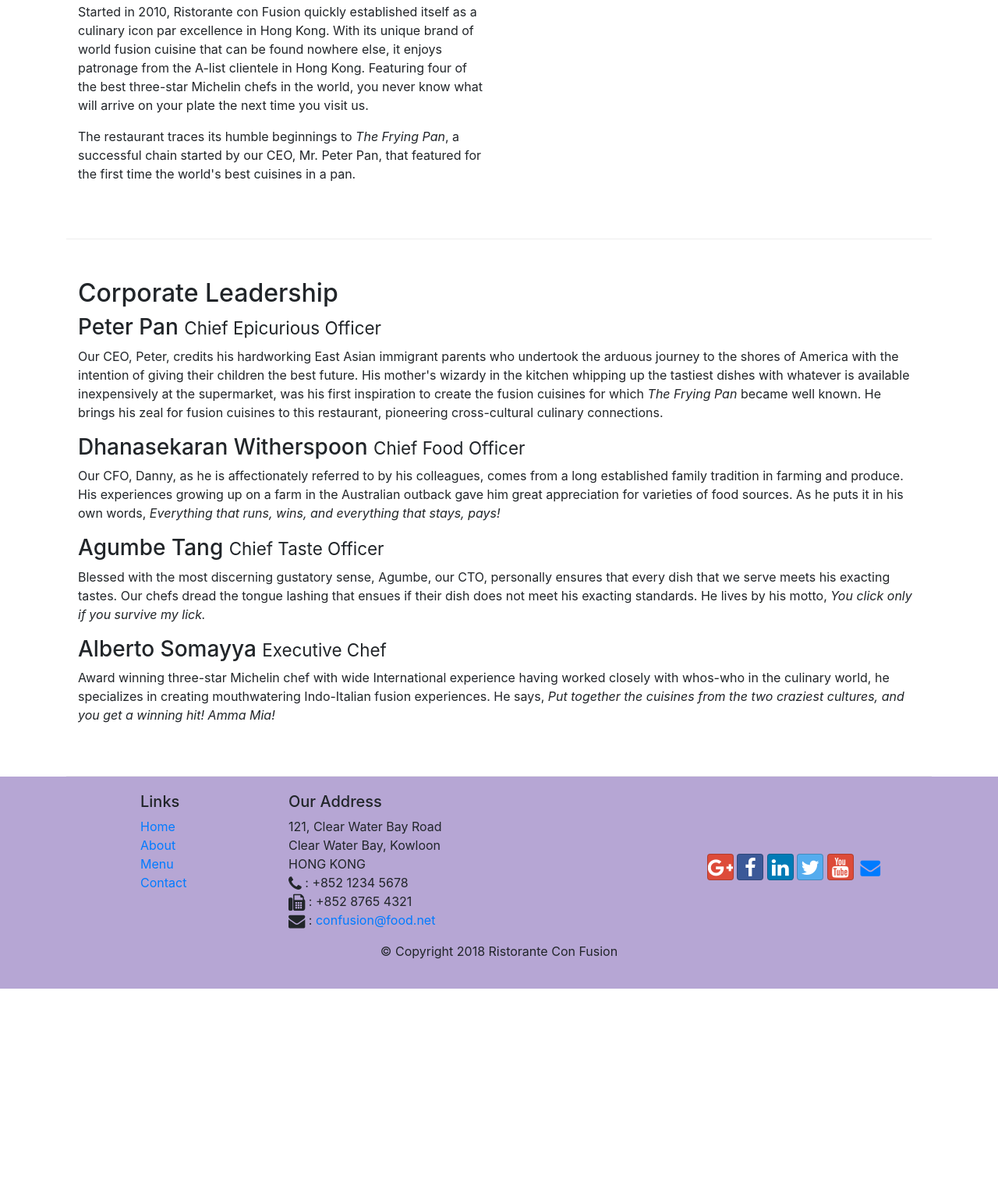
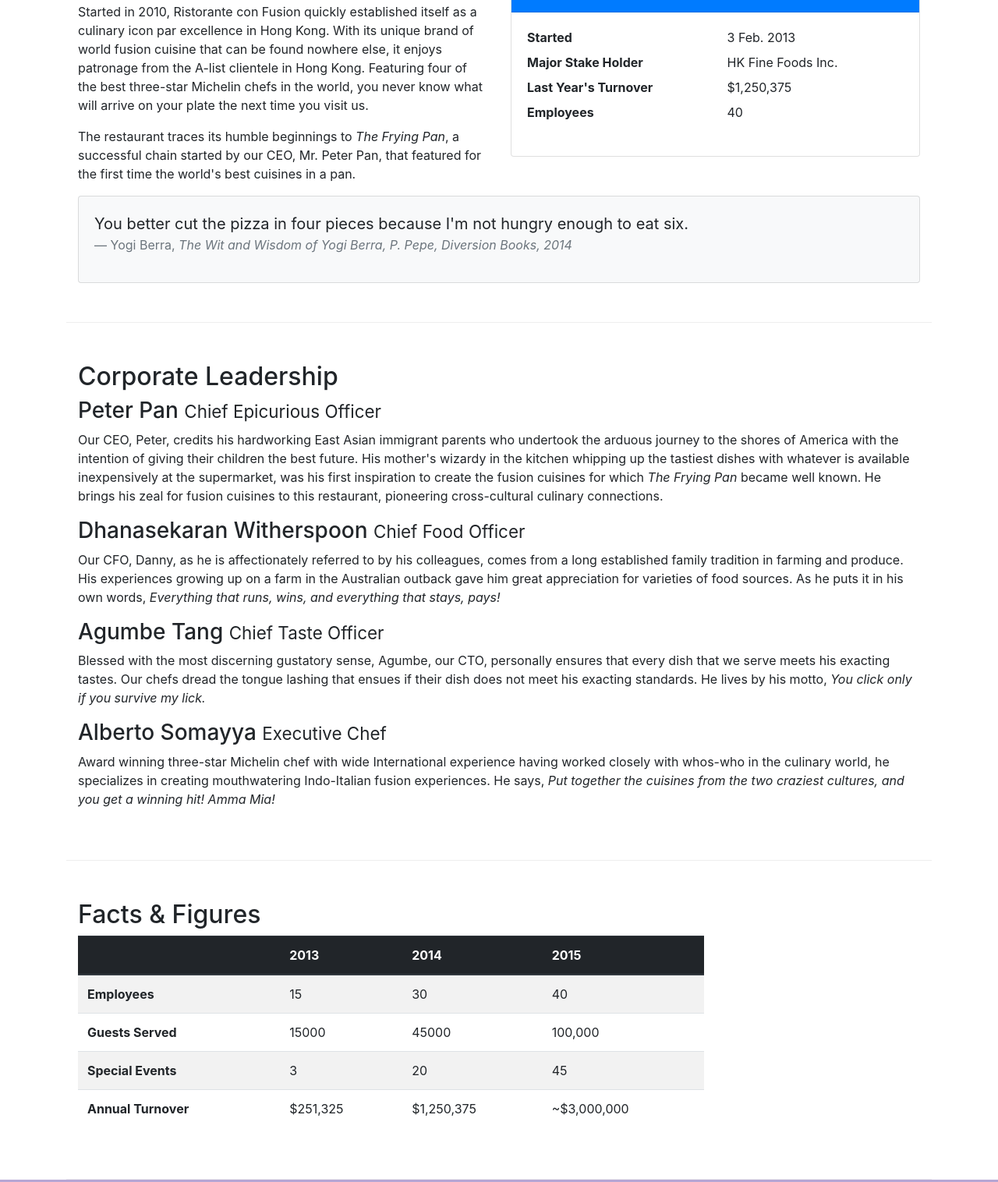
Before and after one commit to tolgakarasay/bootstrap-test, a website: page aboutus.html in a window 1280 px wide. Shown: the part 558-2074 px from the top of the page at 78% size. Before the commit the page ends 1826 px from the top, so only its background shows below. Drawn offline with nearby package versions, Linux system fonts and the light colour scheme.

Commit message:
tables and cards

```diff
--- a/aboutus.html
+++ b/aboutus.html
@@ -74,7 +74,37 @@
                 <p>The restaurant traces its humble beginnings to <em>The Frying Pan</em>, a successful chain started by
                     our CEO, Mr. Peter Pan, that featured for the first time the world's best cuisines in a pan.</p>
             </div>
-            <div>
+            <div class="col-sm">
+                <div class="card">
+                    <h3 class="card-header bg-primary text-white">Facts At a Glance</h3>
+                    <div class="card-body">
+                        <dl class="row">
+                            <dt class="col-6">Started</dt>
+                            <dd class="col-6">3 Feb. 2013</dd>
+                            <dt class="col-6">Major Stake Holder</dt>
+                            <dd class="col-6">HK Fine Foods Inc.</dd>
+                            <dt class="col-6">Last Year's Turnover</dt>
+                            <dd class="col-6">$1,250,375</dd>
+                            <dt class="col-6">Employees</dt>
+                            <dd class="col-6">40</dd>
+                        </dl>
+                    </div>
+                </div>
+            </div>
+            <div class="col-12">
+                <div class="card card-body bg-light">
+                    <blockquote class="blockquote">
+                        <p class="mb-0">
+                            You better cut the pizza in four pieces because
+                            I'm not hungry enough to eat six.
+                        </p>
+                        <footer class="blockquote-footer">Yogi Berra,
+                        <cite title="Source Title">The Wit and Wisdom of Yogi Berra,
+                            P. Pepe, Diversion Books, 2014</cite>
+                        </footer>
+                    </blockquote>
+                </div>
+
             </div>
         </div>
 
@@ -107,6 +137,52 @@
             </div>
         </div>
 
+        <div class="row row-content">
+            <div class="col-12 col-sm-9">
+                <h2>Facts &amp; Figures</h2>
+
+                <div class="table-responsive">
+                    <table class="table table-striped">
+                        <thead class="thead-dark">
+                            <tr>
+                                <th>&nbsp;</th>
+                                <th>2013</th>
+                                <th>2014</th>
+                                <th>2015</th>
+                            </tr>
+                        </thead>
+                        <tbody>
+                            <tr>
+                                <th>Employees</th>
+                                <td>15</td>
+                                <td>30</td>
+                                <td>40</td>
+                            </tr>
+                            <tr>
+                                <th>Guests Served</th>
+                                <td>15000</td>
+                                <td>45000</td>
+                                <td>100,000</td>
+                            </tr>
+                            <tr>
+                                <th>Special Events</th>
+                                <td>3</td>
+                                <td>20</td>
+                                <td>45</td>
+                            </tr>
+                            <tr>
+                                <th>Annual Turnover</th>
+                                <td>$251,325</td>
+                                <td>$1,250,375</td>
+                                <td>~$3,000,000</td>
+                            </tr>
+                        </tbody>
+                    </table>
+                </div>
+
+            </div>
+            <div class="col-12 col-sm-3"></div>
+        </div>
     </div>
 
     <footer class="footer">
```
